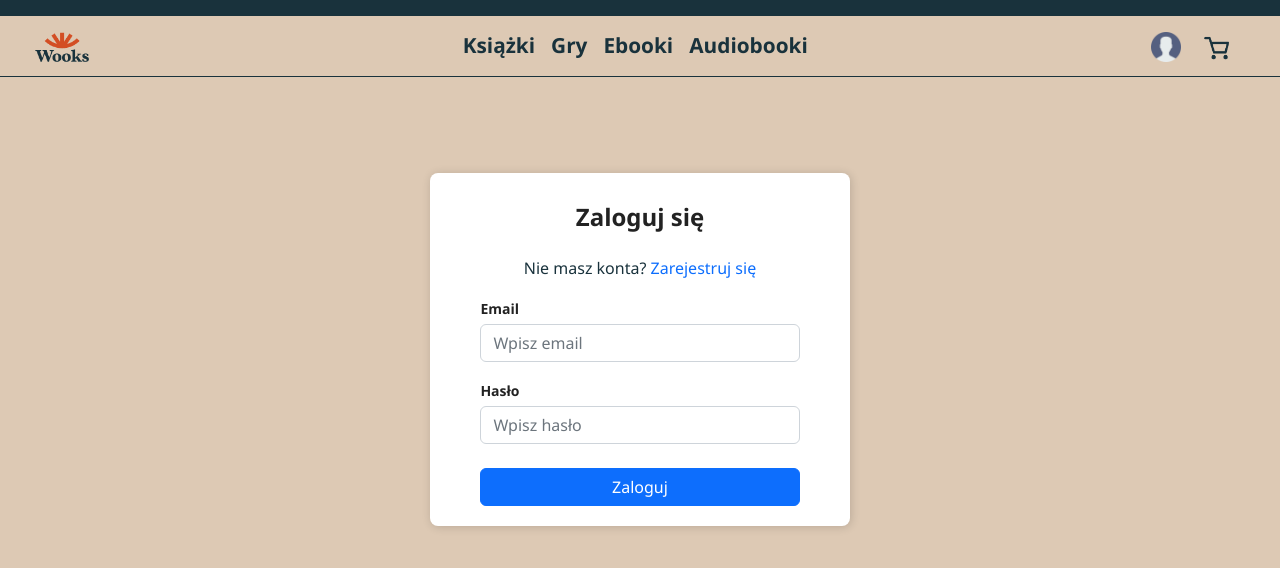
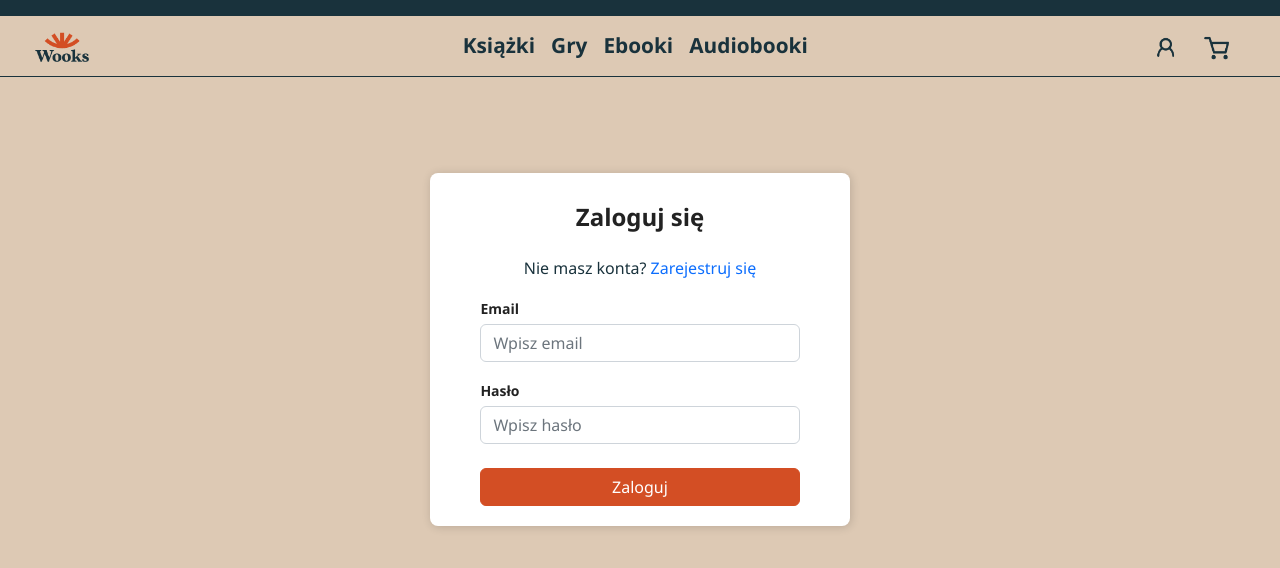
Before and after one commit to Jaroslaw-Bak/bookstore-frontend, a React (Create React App) app: page /Login in a window 1280 px wide. Shown: the top 568 px of the page. Built offline with nearby package versions, Linux system fonts and the light colour scheme; sample sign-in values are in the browser's storage.

Commit message:
buttons color change

```diff
--- a/src/components/Cart/Cart.js
+++ b/src/components/Cart/Cart.js
@@ -43,11 +43,11 @@ const Cart = () => {
 												</div>
 
 												<div className='col-md-3 col-lg-3 col-xl-2 d-flex'>
-													<button onClick={() => removeFromCart(el)} className='btn px-2'>
+													<button onClick={() => removeFromCart(el)} className='btn px-2 text-white'>
 														-
 													</button>
 													<input value={el.qty} className='form-control form-control-sm' />
-													<button onClick={() => addToCart(el)} className='btn px-2'>
+													<button onClick={() => addToCart(el)} className='btn px-2 text-white'>
 														+
 													</button>
 												</div>
@@ -80,7 +80,7 @@ const Cart = () => {
 									<div className='card-body p-4'>
 										<div className='float-end me-5'>
 											<Link to='/Checkout'>
-												<button type='button' className='btn btn-warning btn-block btn-lg'>
+												<button type='button' className='btn btn-warning text-white btn-block btn-lg'>
 													Płatności
 												</button>
 											</Link>
--- a/src/components/Header/Header.js
+++ b/src/components/Header/Header.js
@@ -1,7 +1,6 @@
 import styles from './Header.module.css';
-import logo from './../../assets/logo.png'
+import logo from './../../assets/logo.png';
 import profile from '../../assets/profile.png';
-import user from './../../assets/user.png';
 import cart from '../../assets/cart.png';
 import menu from '../../assets/menu.png';
 import { Link, NavLink } from 'react-router-dom';
@@ -24,9 +23,7 @@ const Header = () => {
 				</Link>
 				<nav onClick={() => setActive(true)}>
 					<ul
-						className={`${styles.categories} + ${
-							isActive && styles.categories__off
-						}`}
+						className={`${styles.categories} + ${isActive && styles.categories__off}`}
 					>
 						<li>
 							<NavLink to='/Products/books'>Książki</NavLink>
@@ -40,18 +37,13 @@ const Header = () => {
 						<li>
 							<NavLink to='/Products/audiobooks'>Audiobooki</NavLink>
 						</li>
-
 					</ul>
 				</nav>
 
 				<div className={styles.icons}>
 					<div className={styles.icons__profile}>
 						<Link to='/Profile'>
-							{auth.user ? (
-								<img src={user} alt='profile icon' />
-							) : (
-								<img src={profile} alt='profile icon' />
-							)}
+							<img src={profile} alt='profile icon' />
 						</Link>
 						<Link to={'/Cart'}>
 							<img src={cart} alt='cart icon' />
--- a/src/components/Profile/Profile.js
+++ b/src/components/Profile/Profile.js
@@ -5,6 +5,7 @@ import AuthContext from '../../context/authProvider';
 import { ShoppingCartContext } from '../../context/shoppingCartContext';
 import userProfilePicture from './../../assets/userProfilePicture.png';
 import { Link } from 'react-router-dom';
+import profile from '../../assets/profile.png';
 
 const Profile = () => {
 	const { auth, setAuth } = useContext(AuthContext);
@@ -41,10 +42,10 @@ const Profile = () => {
 	if (auth.user) {
 		return (
 			<main className={styles.wrapper}>
-				<img src={userProfilePicture} alt='user profile ' />
+				<img src={profile} alt='user profile ' />
 				<div>{auth.user}</div>
 				<button className='btn btn-primary' onClick={() => handleLogout()}>
-					Logout
+					Wyloguj
 				</button>
 			</main>
 		);
--- a/src/index.css
+++ b/src/index.css
@@ -28,3 +28,8 @@ a:active {
 ul {
 	margin-bottom: 0;
 }
+
+button {
+	background-color:  #D34E24 !important;
+	border-color: #D34E24 !important;
+}
```
